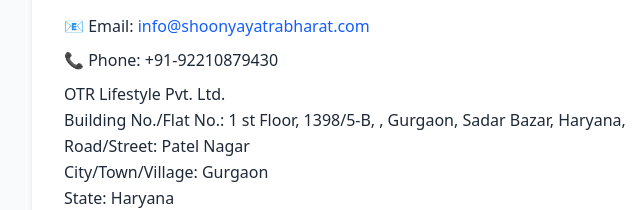
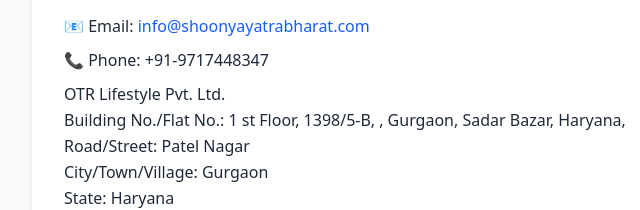
Before and after one commit to capnchill/shoonya_yatra_bharat, a plain HTML site: page about-us.html in a window 1280 px wide. Shown: the part 1033-1243 px from the top of the page, 240-880 px from the left. Drawn offline with Linux system fonts and the light colour scheme.

Commit message:
Update about-us.html

```diff
--- a/about-us.html
+++ b/about-us.html
@@ -122,7 +122,7 @@
               >info@shoonyayatrabharat.com</a
             >
           </p>
-          <p>📞 Phone: +91-92210879430</p>
+          <p>📞 Phone: +91-9717448347</p>
 
 <p>
         OTR Lifestyle Pvt. Ltd.<br />
```
